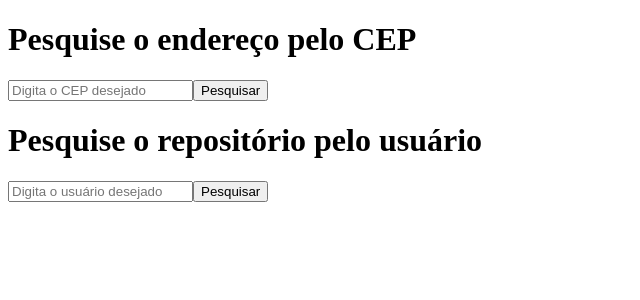
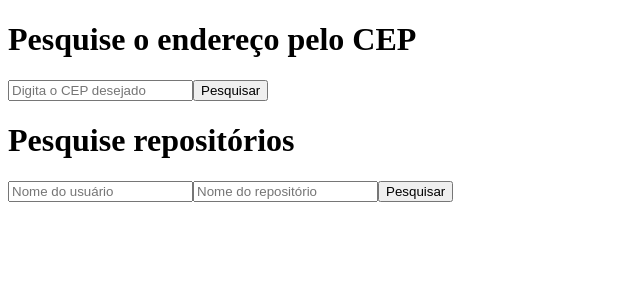
Before and after one commit to pedrofeld/react_api, a React (Vite) app: page / in a window 1280 px wide. Shown: the top 300 px of the page, without its empty margins (0-640 px from the left). Built offline with nearby package versions, Linux system fonts and the light colour scheme.

Commit message:
feat: implementando pesquisa pelo nome do repositório

```diff
--- a/src/components/FindRepositories/index.tsx
+++ b/src/components/FindRepositories/index.tsx
@@ -8,15 +8,29 @@ interface IRepository {
 
 export default function FindRepositories() {
     const [user, setUser] = useState('');
+    const [repoName, setRepoName] = useState('');
     const [repositories, setRepositories] = useState<IRepository[]>([]);
 
     async function fetchRepositories() {
         try {
-            const response = await axios.get(
-                `https://api.github.com/users/${user}/repos`
-            )
+            let response;
 
-            setRepositories(response.data as IRepository[]);
+            if (user && repoName){
+                response = await axios.get(
+                    `https://api.github.com/repos/${user}/${repoName}`
+                );
+                setRepositories([response.data]);
+            } else if (user) {
+                response = await axios.get(
+                    `https://api.github.com/users/${user}/repos`
+                );
+                setRepositories(response.data);
+            } else if (repoName) {
+                response = await axios.get(
+                    `https://api.github.com/search/repositories?q=${repoName}`
+                );
+                setRepositories(response.data.items);
+            }
         } catch {
             throw new Error('Erro ao buscar endereço')
         }
@@ -25,14 +39,24 @@ export default function FindRepositories() {
 
     return (
         <>
-            <h1>Pesquise o repositório pelo usuário</h1>
+            <h1>Pesquise repositórios</h1>
+
             <input
                 type="text"
                 value={user}
                 onChange={(event) => setUser(event.target.value)}
-                placeholder="Digita o usuário desejado"
+                placeholder="Nome do usuário"
             />
+
+            <input
+                type="text"
+                value={repoName}
+                onChange={(event) => setRepoName(event.target.value)}
+                placeholder="Nome do repositório"
+            />
+
             <button onClick={fetchRepositories}>Pesquisar</button>
+
             {repositories.map(repository => (
                 <p key={repository.id}>{repository.name}</p>
             ))}
```
